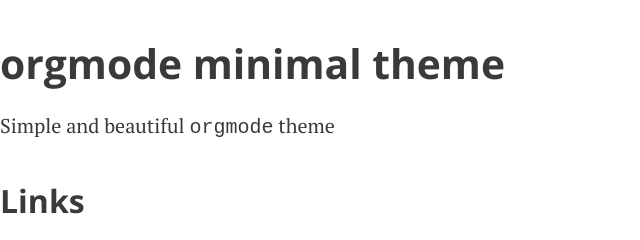
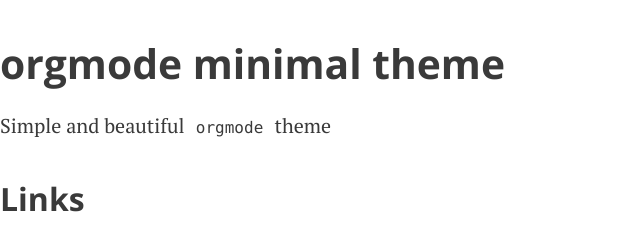
Before and after one commit to caffo/org-minimal-html-theme, a website: page index.html in a window 1280 px wide. Shown: the top 240 px of the page, 0-640 px from the left. Drawn offline with nearby package versions, Linux system fonts and the light colour scheme; files that its build step writes are made by us from their sources.

Commit message:
feat(code): improve code styling
* Improve code styling
* Add support for inline and multi line code snippets

```diff
--- a/src/styles/code.css
+++ b/src/styles/code.css
@@ -4,7 +4,39 @@
  ==============================================================================
 */
 
+pre, code {
+  font-family: var(--font-family-monospace);
+  font-size: var(--font-size-base);
+  background-color: var(--color-lighter-gray);
+  border: var(--code-border);
+  border-radius: var(--code-border-radius);
+}
+
+/*
+ Code » Multi line code snippet
+ ==============================================================================
+*/
+
 pre {
   margin-top: 0;
+  padding: 0.5rem;
   margin-bottom: var(--code-margin-bottom);
 }
+
+/*
+ Code » Inline code snippet
+ ==============================================================================
+*/
+
+code {
+  padding-top: var(--code-padding-vertical);
+  padding-bottom: var(--code-padding-vertical);
+  padding-left: var(--code-padding-horizontal);
+  padding-right: var(--code-padding-horizontal);
+}
+
+code::before,
+code::after {
+  content: '\00a0';
+  letter-spacing: -0.2rem;
+}
```
